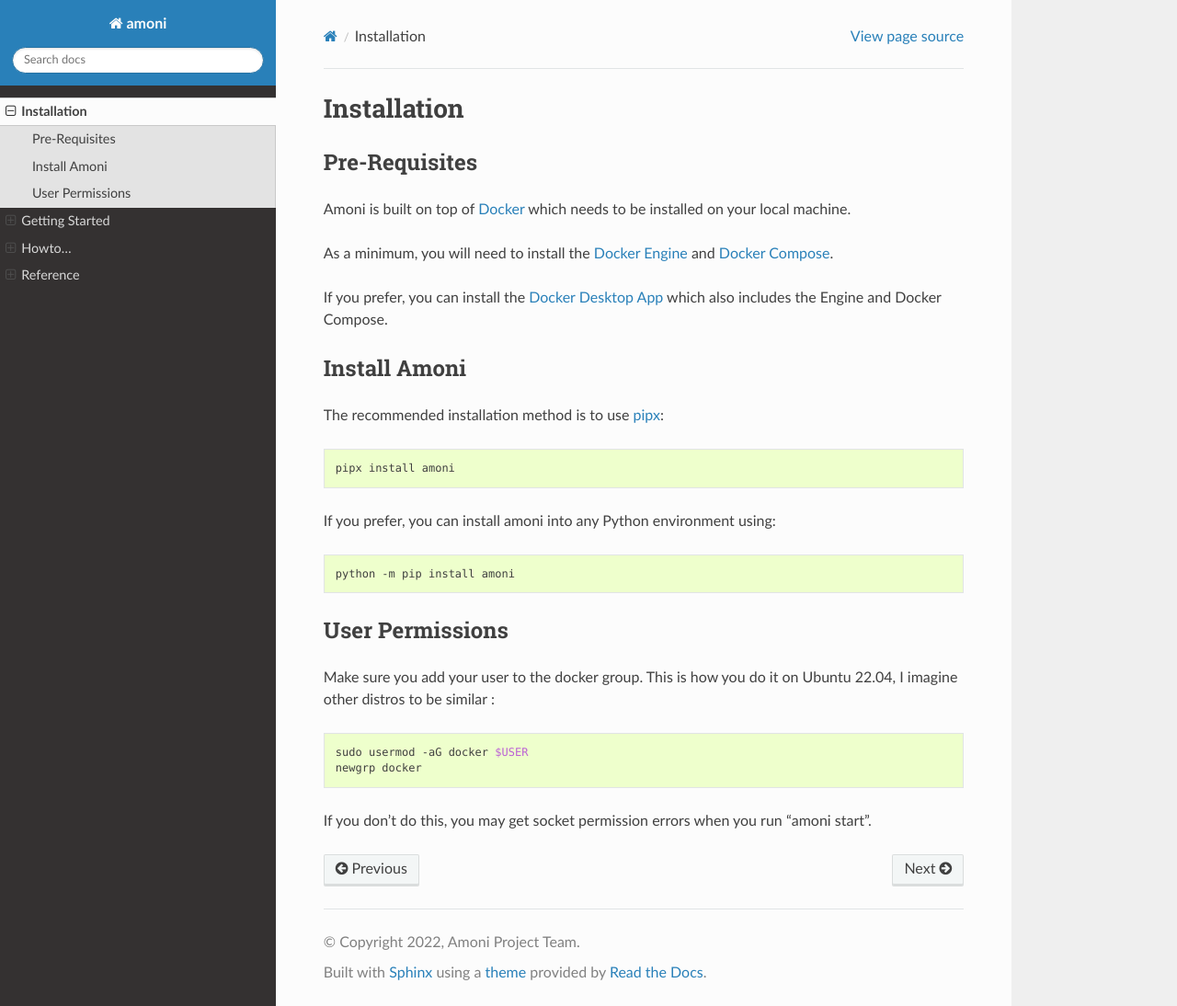
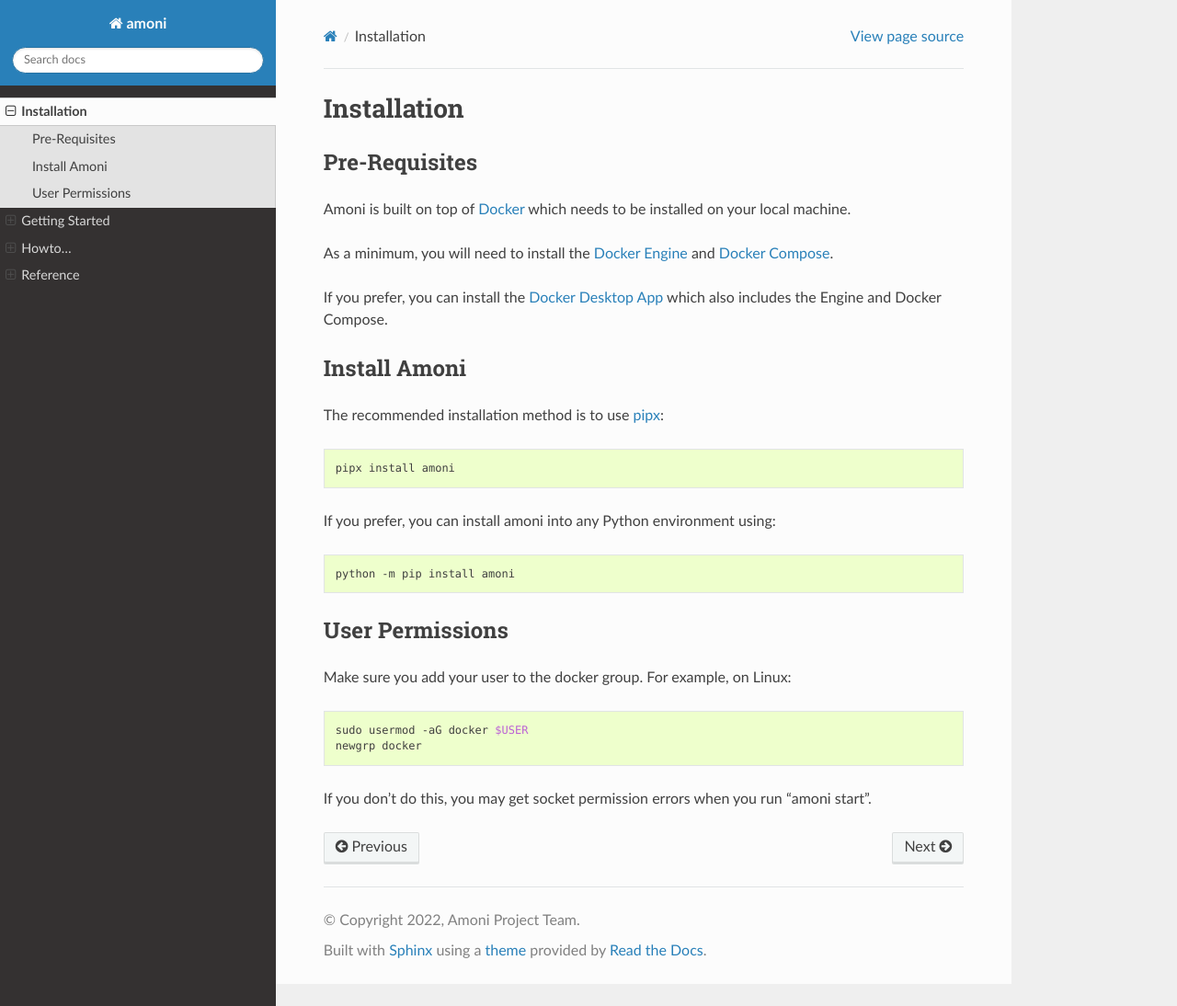
Before and after one commit to anvilistas/amoni, a Sphinx documentation site: the page built from docs/installation.rst, in a window 1280 px wide and 1094 px high. Shown: the whole window at 92% size. Built offline with Sphinx 7.4.7 and the Read the Docs theme 2.0.0, drawn with Linux system fonts in a browser that asks for light colours.

Commit message:
Update docs/installation.rst

```diff
--- a/docs/installation.rst
+++ b/docs/installation.rst
@@ -29,7 +29,7 @@
 
 User Permissions
 ----------------
-Make sure you add your user to the docker group. This is how you do it on Ubuntu 22.04, I imagine other distros to be similar :
+Make sure you add your user to the docker group. For example, on Linux:
 
 .. code-block:: shell
 
```
